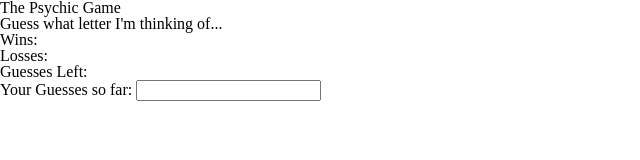
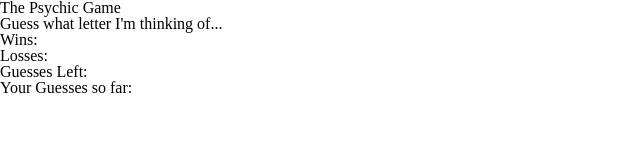
Before and after one commit to JocelynTse/Psychic-Game, a plain HTML site: page index.html in a window 1280 px wide. Shown: the whole page, without its empty margins (0-640 px from the left). Drawn offline with Linux system fonts and the light colour scheme.

Commit message:
Homework submission

```diff
--- a/index.html
+++ b/index.html
@@ -28,7 +28,7 @@
 
     <p>Guesses Left: </p>
 
-    <p>Your Guesses so far: <input type="text"></p>
+    <p>Your Guesses so far: </p>
 
     </div>
 
```
Also changed, not shown: assets/javascript/game.js (+6 -5 lines).
